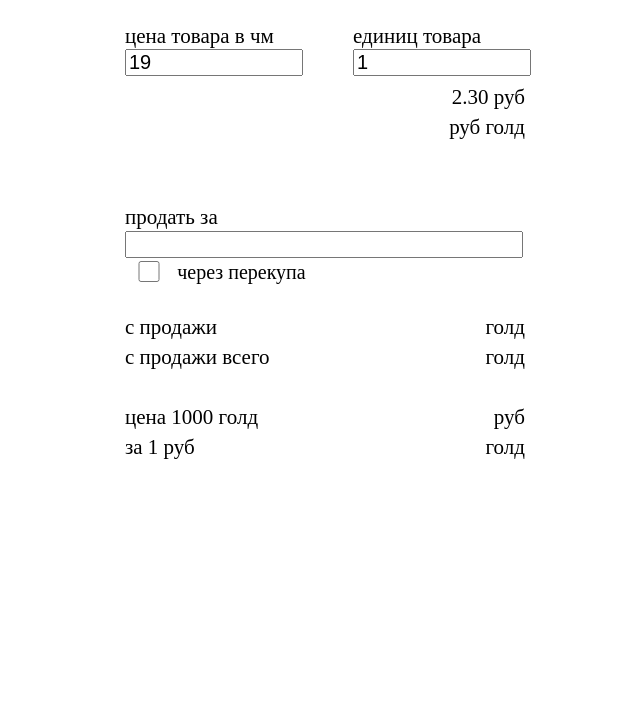
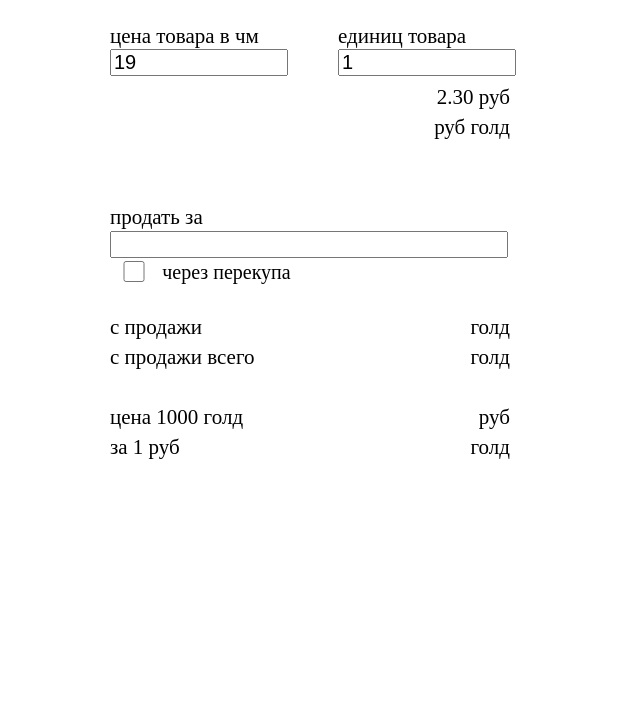
Before and after one commit to igor7857/lavka, a plain HTML site: page index.html in a window 1280 px wide. Shown: the part 75-800 px from the top of the page, without its empty margins (315-955 px from the left). Drawn offline with Linux system fonts and the light colour scheme.

Commit message:
jgznm cnbkm

```diff
--- a/style.css
+++ b/style.css
@@ -1,6 +1,13 @@
+html{
+	width: 430px;
+	height: 570px;
+	margin: auto;
+
+}
+
 body{
-	width: 400px;
-	height: 480px;
+	width: 430px;
+	height: 570px;
 	margin: auto;
 }
 
```
